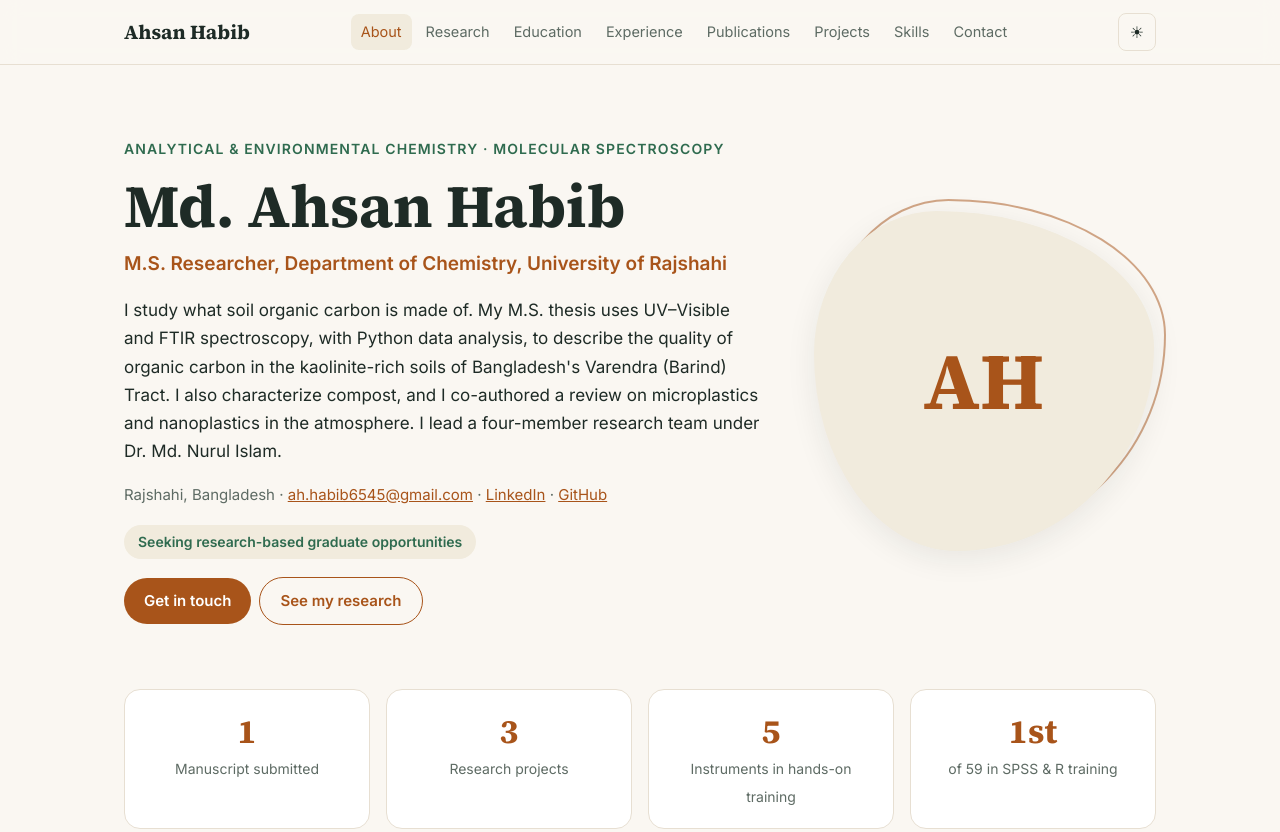
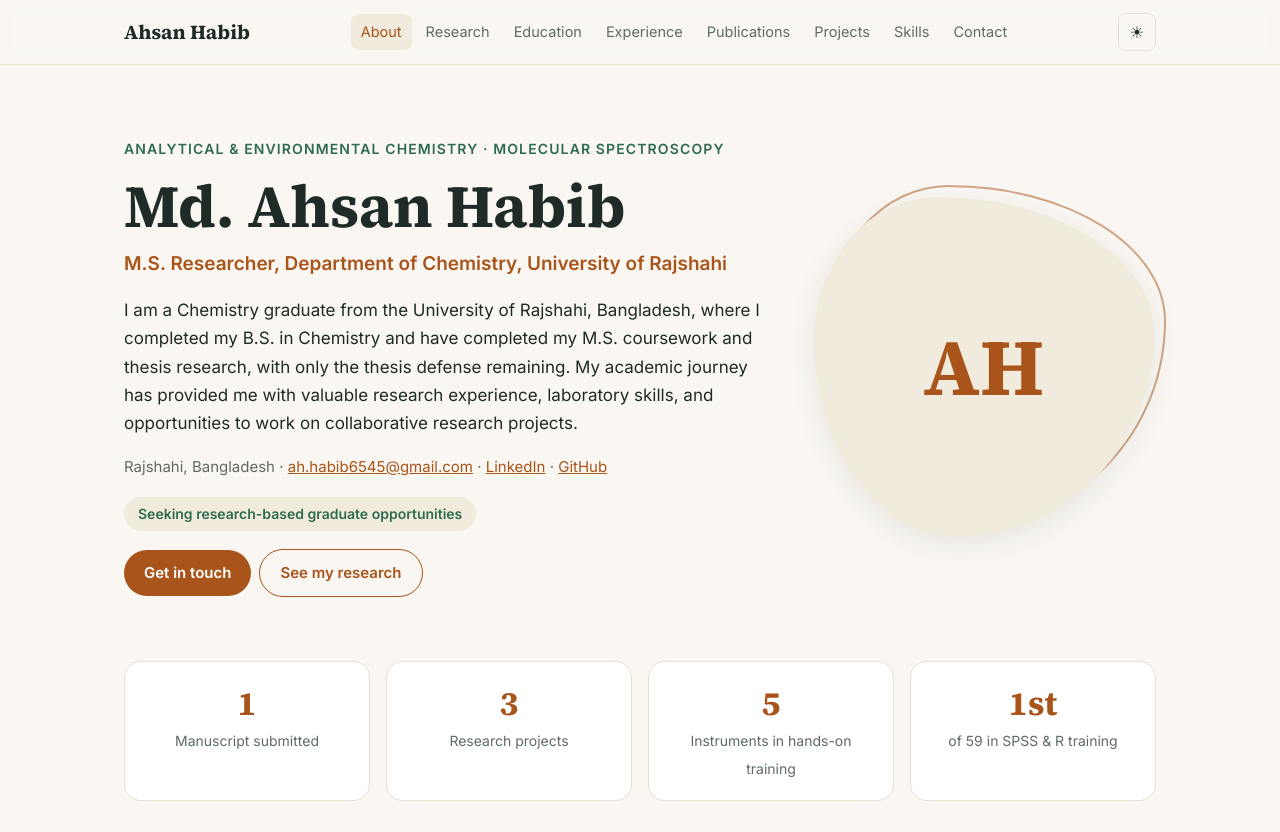
Before and after one commit to ahsanhabib-chem/portfolio, a plain HTML site: page index.html in a window 1280 px wide. Shown: the top 832 px of the page. Drawn offline with Linux system fonts and the light colour scheme; files whose address does not match are found by name.

Commit message:
Revise personal introduction in index.html
Updated personal description to reflect academic journey and research experience.

```diff
--- a/index.html
+++ b/index.html
@@ -56,7 +56,7 @@ footer{border-top:1px solid var(--line);padding:28px 0;color:var(--muted);font-s
 <div class="hero" id="about"><div class="rv">
 <div class="eyebrow">Analytical &amp; Environmental Chemistry · Molecular Spectroscopy</div>
 <h1>Md. Ahsan Habib</h1><div class="role">M.S. Researcher, Department of Chemistry, University of Rajshahi</div>
-<p>I study what soil organic carbon is made of. My M.S. thesis uses UV–Visible and FTIR spectroscopy, with Python data analysis, to describe the quality of organic carbon in the kaolinite-rich soils of Bangladesh's Varendra (Barind) Tract. I also characterize compost, and I co-authored a review on microplastics and nanoplastics in the atmosphere. I lead a four-member research team under Dr. Md. Nurul Islam.</p>
+<p>I am a Chemistry graduate from the University of Rajshahi, Bangladesh, where I completed my B.S. in Chemistry and have completed my M.S. coursework and thesis research, with only the thesis defense remaining. My academic journey has provided me with valuable research experience, laboratory skills, and opportunities to work on collaborative research projects.</p>
 <p class="meta">Rajshahi, Bangladesh · <a href="mailto:ah.habib6545@gmail.com">ah.habib6545@gmail.com</a> · <a href="https://www.linkedin.com/in/md-ahsan-habib-chem">LinkedIn</a> · <a href="https://github.com/ahsanhabib-chem">GitHub</a></p>
 <span class="pill">Seeking research-based graduate opportunities</span><br><a class="btn" href="#contact">Get in touch</a><a class="btn o" href="#projects">See my research</a></div>
 <div class="pf rv"><img src="img/ahsan.jpg" alt="Md. Ahsan Habib" onerror="this.replaceWith(Object.assign(document.createElement('div'),{className:'ph',textContent:'AH'}))"></div></div>
```
